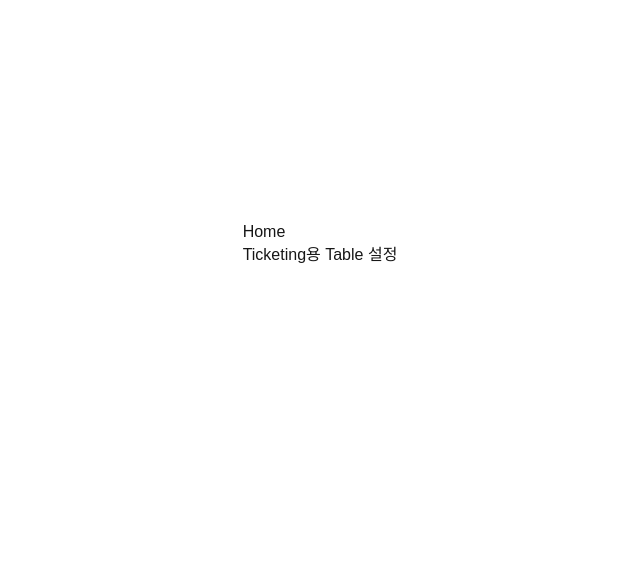
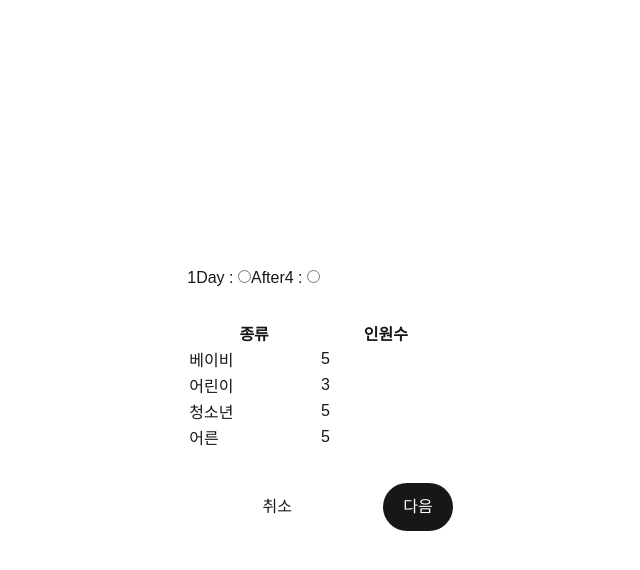
Before and after one commit to HJK9810/next-tikcketing, a Next.js app: page / in a window 1280 px wide. Both pictures are taken after a click on the element "티켓 발급". Shown: the top 570 px of the page, without its empty margins (320-960 px from the left). Built offline with nearby package versions, Linux system fonts and the light colour scheme.

Commit message:
set Ticket table

```diff
--- /dev/null
+++ b/components/Ticketing/TicketTable.tsx
@@ -0,0 +1,32 @@
+function TicketTable() {
+  return (
+    <table>
+      <thead>
+      <tr>
+        <th>종류</th>
+        <th>인원수</th>
+      </tr>
+      </thead>
+      <tbody>
+      <tr>
+        <td>베이비</td>
+        <td>5</td>
+      </tr>
+      <tr>
+        <td>어린이</td>
+        <td>3</td>
+      </tr>
+      <tr>
+        <td>청소년</td>
+        <td>5</td>
+      </tr>
+      <tr>
+        <td>어른</td>
+        <td>5</td>
+      </tr>
+      </tbody>
+    </table>
+  );
+}
+
+export default TicketTable;
--- /dev/null
+++ b/components/Ticketing/TicketType.tsx
@@ -0,0 +1,18 @@
+import styles from "@/styles/page.module.scss";
+
+function TicketType() {
+  return (
+    <div className={styles.radio_button_group}>
+      <label key="1Day">
+        <span>1Day : </span>
+        <input type="radio" id="1Day" name="ticketType"></input>
+      </label>
+      <label key="After4">
+        <span>After4 : </span>
+        <input type="radio" id="After4" name="ticketType"></input>
+      </label>
+    </div>
+  );
+}
+
+export default TicketType;
--- a/components/main/Ticketing.tsx
+++ b/components/main/Ticketing.tsx
@@ -1,11 +1,21 @@
 import styles from "@/styles/page.module.scss";
+import TicketTable from "@/components/Ticketing/TicketTable";
+import TicketType from "@/components/Ticketing/TicketType";
 
 function Ticketing({ onMoveHome }: TicketingProps) {
   return (
     <div>
-      <div onClick={onMoveHome}>Home</div>
       <main className={styles.main}>
-        <div>Ticketing용 Table 설정</div>
+        <TicketType />
+        <TicketTable />
+        <div className={styles.ctas}>
+          <div className={styles.secondary} onClick={onMoveHome}>
+            취소
+          </div>
+          <div className={styles.primary} onClick={onMoveHome}>
+            다음
+          </div>
+        </div>
       </main>
     </div>
   );
--- a/styles/page.module.scss
+++ b/styles/page.module.scss
@@ -7,7 +7,6 @@
   --button-secondary-hover: #f2f2f2;
 
   display: grid;
-  grid-template-rows: 2fr 1fr 20px;
   align-items: center;
   justify-items: center;
   min-height: 100svh;
--- a/types/EnumTypes.ts
+++ b/types/EnumTypes.ts
@@ -1 +1,3 @@
 export type PageTap = "main" | "ticket";
+
+export type TicketType = "1Day" | "After4";
```
